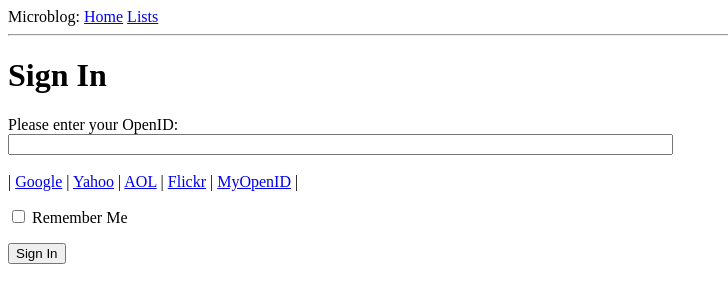
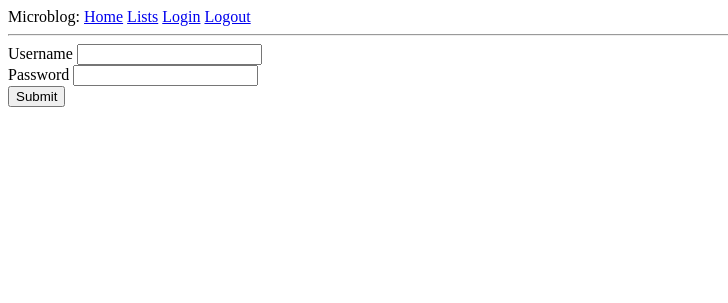
Before and after one commit to victron/finance_ua, a Flask app: a page that uses app/templates/base.html in a window 1280 px wide. Shown: the top 303 px of the page, without its empty margins (0-728 px from the left). Run offline with Flask 2, Linux system fonts and the light colour scheme; parts of the project's set-up code (start-up, migrations or seed data) failed here and were passed over.

Commit message:
login functionality

```diff
--- a/app/__init__.py
+++ b/app/__init__.py
@@ -5,12 +5,18 @@
 # https://www.zharenkov.ru/post/write-a-tumblelog-application-with-flask-mongoenginev
 
 from flask import Flask
+from flask.ext.login import LoginManager
 # from flask.ext.mongoengine import MongoEngine
 
 app = Flask(__name__)
 app.config.from_object('config')
 # db = MongoEngine(app)
 
+login_manager = LoginManager()
+login_manager.init_app(app)
+login_manager.login_view = "login"
+
+
 from app import views
 
 if __name__ == "__main__":
--- a/app/forms.py
+++ b/app/forms.py
@@ -1,16 +1,19 @@
 from flask.ext.wtf import Form
-from wtforms import TextField, BooleanField, StringField, HiddenField, FieldList, SelectField, SubmitField
+from wtforms import TextField, BooleanField, StringField, SelectField, SubmitField, PasswordField
 from wtforms.validators import Required, DataRequired, AnyOf, Optional
 from mongo_update import get_selection
 
-class LoginForm(Form):
-    openid = StringField('openid', validators = [DataRequired()])
-    remember_me = BooleanField('remember_me', default = False)
+
+# class LoginFormoid(Form):
+#     openid = StringField('openid', validators = [DataRequired()])
+#     remember_me = BooleanField('remember_me', default = False)
+
 
 class Update_db(Form):
     # db_value = 'update'
     # db = HiddenField('db', validators=[AnyOf([db_value])], default=db_value)
     db = SubmitField('Update')
+
 
 class Filter(Form):
     locations, operations, currencies, sources = get_selection()
@@ -22,3 +25,8 @@ class Filter(Form):
     currencies = SelectField('currencies', choices=all_options +
                                                    [(currency, currency) for currency in currencies], default='USD')
     sources = SelectField('sources', choices=all_options + [(source, source) for source in sources], default='all')
+
+
+class LoginForm(Form):
+    username = StringField('Username', validators=[DataRequired()])
+    password = PasswordField('Password', validators=[DataRequired()])
--- a/app/templates/base.html
+++ b/app/templates/base.html
@@ -9,7 +9,7 @@
     {% endif %}
 </head>
 <body>
-    <div>Microblog: <a href="/index">Home</a> <a href="/lists">Lists</a></div>
+    <div>Microblog: <a href="/index">Home</a> <a href="/lists">Lists</a> <a href="/login">Login</a> <a href="/logout">Logout</a></div>
     <hr>
     {% with messages = get_flashed_messages() %}
     {% if messages %}
--- a/app/templates/index.html
+++ b/app/templates/index.html
@@ -1,5 +1,8 @@
 {% extends "base.html" %}
 {% block content %}
+{% if current_user.is_authenticated %}
+  Hi {{ current_user.username }}!
+{% endif %}
 <h1>Hi, {{user.nickname}}!</h1>
 {% for post in posts %}
 <div><p>{{post.author.nickname}} says: <b>{{post.body}}</b></p></div>
--- a/app/templates/login.html
+++ b/app/templates/login.html
@@ -1,34 +1,18 @@
-<!-- extend from base layout -->
 {% extends "base.html" %}
+{% block content %}
+<form action="" method="POST" name="form">
+    <div class="col-md-4 col-md-offset-4">
+        {{ form.hidden_tag() }}
+        <div class="form-group">
+            <label class="control-label" for="username">Username</label>
+            {{ form.username }}
+        </div>
+        <div class="form-group">
+            <label class="control-label" for="password">Password</label>
+            {{ form.password }}
+        </div>
+        <button class="btn btn-default" type="submit">Submit</button>
+    </div>
+</form>
 
-{% block content %}
-<script type="text/javascript">
-function set_openid(openid, pr)
-{
-    u = openid.search('<username>')
-    if (u != -1) {
-        // openid requires username
-        user = prompt('Enter your ' + pr + ' username:')
-        openid = openid.substr(0, u) + user
-    }
-    form = document.forms['login'];
-    form.elements['openid'].value = openid
-}
-</script>
-<h1>Sign In</h1>
-<form action="" method="post" name="login">
-    {{form.hidden_tag()}}
-    <p>
-        Please enter your OpenID:<br>
-        {{form.openid(size=80)}}<br>
-        {% for error in form.errors.openid %}
-        <span style="color: red;">[{{error}}]</span>
-        {% endfor %}<br>
-        |{% for pr in providers %}
-          <a href="javascript:set_openid('{{ pr.url }}', '{{ pr.name }}');">{{ pr.name }}</a> |
-        {% endfor %}
-    </p>
-    <p>{{form.remember_me}} Remember Me</p>
-    <p><input type="submit" value="Sign In"></p>
-</form>
 {% endblock %}
--- a/app/views.py
+++ b/app/views.py
@@ -1,12 +1,15 @@
 from app import app
-from flask import render_template, flash, redirect
+from flask import render_template, flash, redirect, url_for, request, abort
 from .forms import LoginForm, Update_db, Filter
 from mongo_start import data_active
 from mongo_update import update_db
 from filters import location, currency, operation, filter_or
+from flask.ext.login import login_user, logout_user, login_required
+from .user import User, load_user
 
 @app.route('/')
 @app.route('/index')
+@login_required
 def index():
     user = { 'nickname': 'Miguel' } # выдуманный пользователь
     posts = [ # список выдуманных постов
@@ -29,6 +32,7 @@ def index():
                            result=result)
 
 @app.route('/lists', methods= ['GET', 'POST'])
+@login_required
 def lists():
     form_update = Update_db()
     form_filter = Filter()
@@ -61,13 +65,24 @@ def lists():
                            form_filter=form_filter,
                            result=result)
 
-@app.route('/login', methods = ['GET', 'POST'])
+
+@app.route('/login', methods=['GET', 'POST'])
 def login():
     form = LoginForm()
     if form.validate_on_submit():
-        flash('Login requested for OpenID="' + form.openid.data + '", remember_me=' + str(form.remember_me.data))
-        return redirect('/index')
-    return render_template('login.html',
-                            title = 'Sign In',
-                            form = form,
-                            providers = app.config['OPENID_PROVIDERS'])
+        user = app.config['USERS_COLLECTION'].find_one({"_id": form.username.data})
+        if user and User.validate_login(user['password'], form.password.data):
+            user_obj = User(user['_id'])
+            login_user(user_obj)
+            flash("Logged in successfully", category='success')
+            # next = request.args.get('next')
+            # if not next_is_valid(next):
+            #     return abort(400)
+            return redirect('/index')
+        flash("Wrong username or password", category='error')
+    return render_template('login.html', title='login', form=form)
+
+@app.route('/logout')
+def logout():
+    logout_user()
+    return redirect(url_for('login'))
--- a/mongo_start.py
+++ b/mongo_start.py
@@ -1,6 +1,8 @@
 from pymongo import MongoClient
 import pymongo
 
+# TODO:
+# - move DBs init in config
 
 client = MongoClient()
 # client = MongoClient('localhost', 27017)
```
Also changed, not shown: app/user.py (added, +32 -0 lines), config.py (+10 -1 lines), loginoid.html (added, +34 -0 lines).
